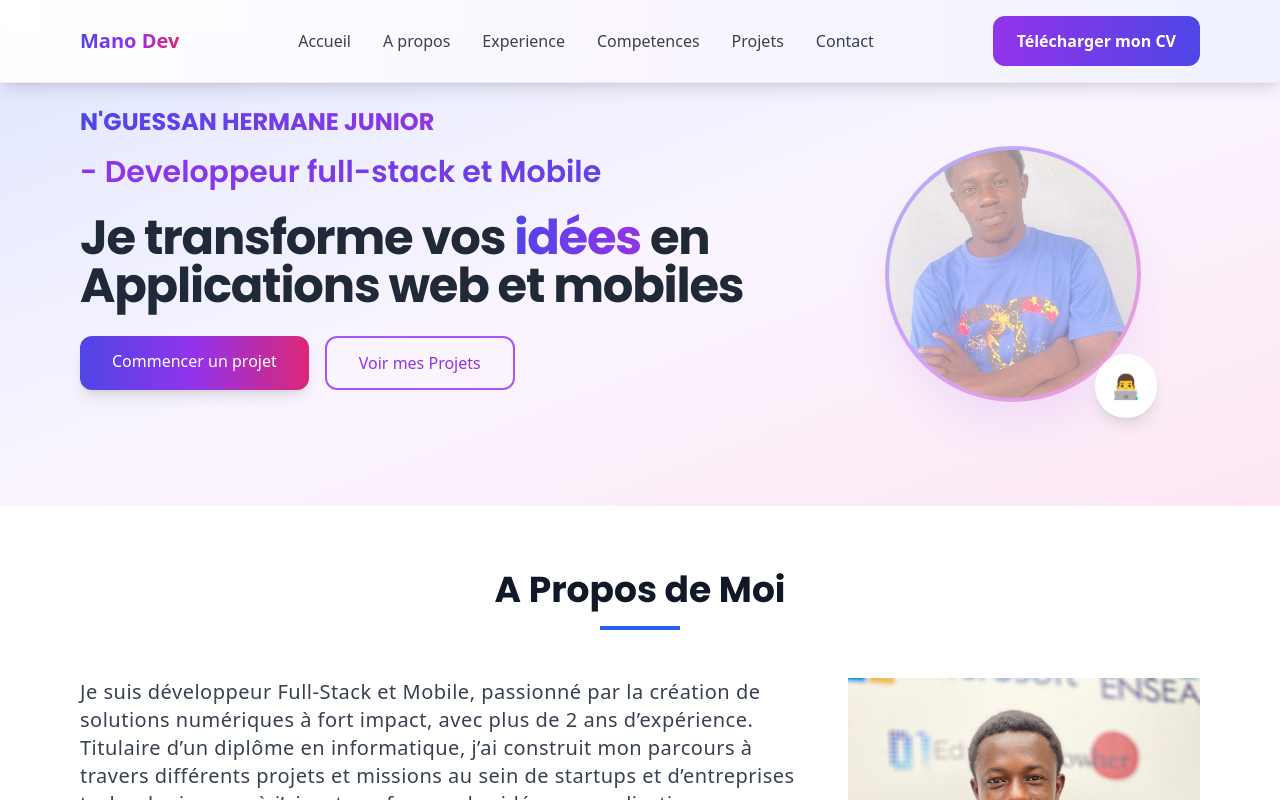
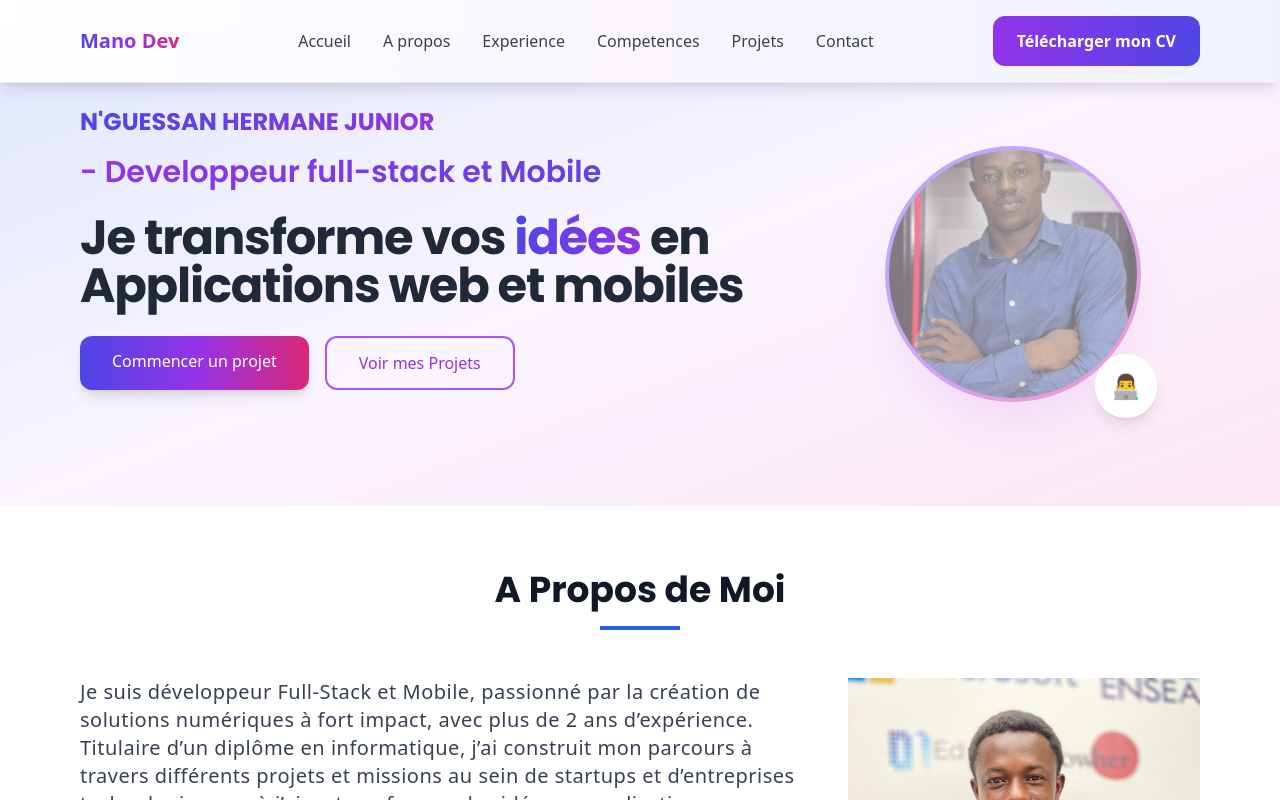
Before and after one commit to hermane225/hermanenguessan, a Vue app in the folder mano_dev/: page / in a window 1280 px wide. Shown: the top 800 px of the page. Built offline with nearby package versions, Linux system fonts and the light colour scheme.

Commit message:
update infos perso

```diff
--- a/mano_dev/src/components/testPage.vue
+++ b/mano_dev/src/components/testPage.vue
@@ -169,7 +169,7 @@
                   class="w-64 h-64 rounded-full bg-gradient-to-br from-indigo-500 via-purple-500 to-pink-500 p-1 shadow-2xl shadow-purple-500/30 animate-pulse"
                 >
                   <img
-                    src="/src/assets/opah.jpg"
+                    src="/src/assets/lepropheteduweb.jpeg"
                     alt="Alex Johnson"
                     class="w-full h-full rounded-full object-cover"
                   />
```
Also changed, not shown: mano_dev/src/assets/lepropheteduweb.jpeg (added), 1 other file (tests, documents, lock files or other folders).
